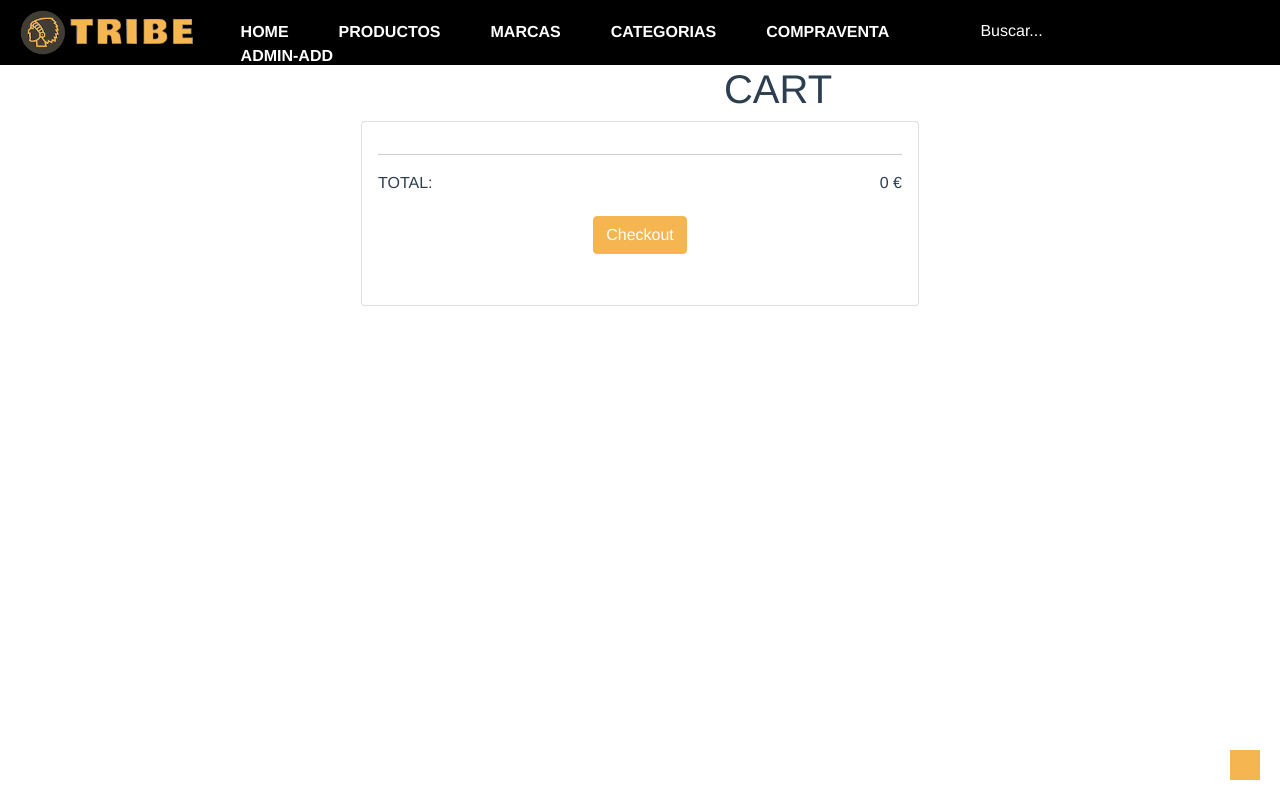
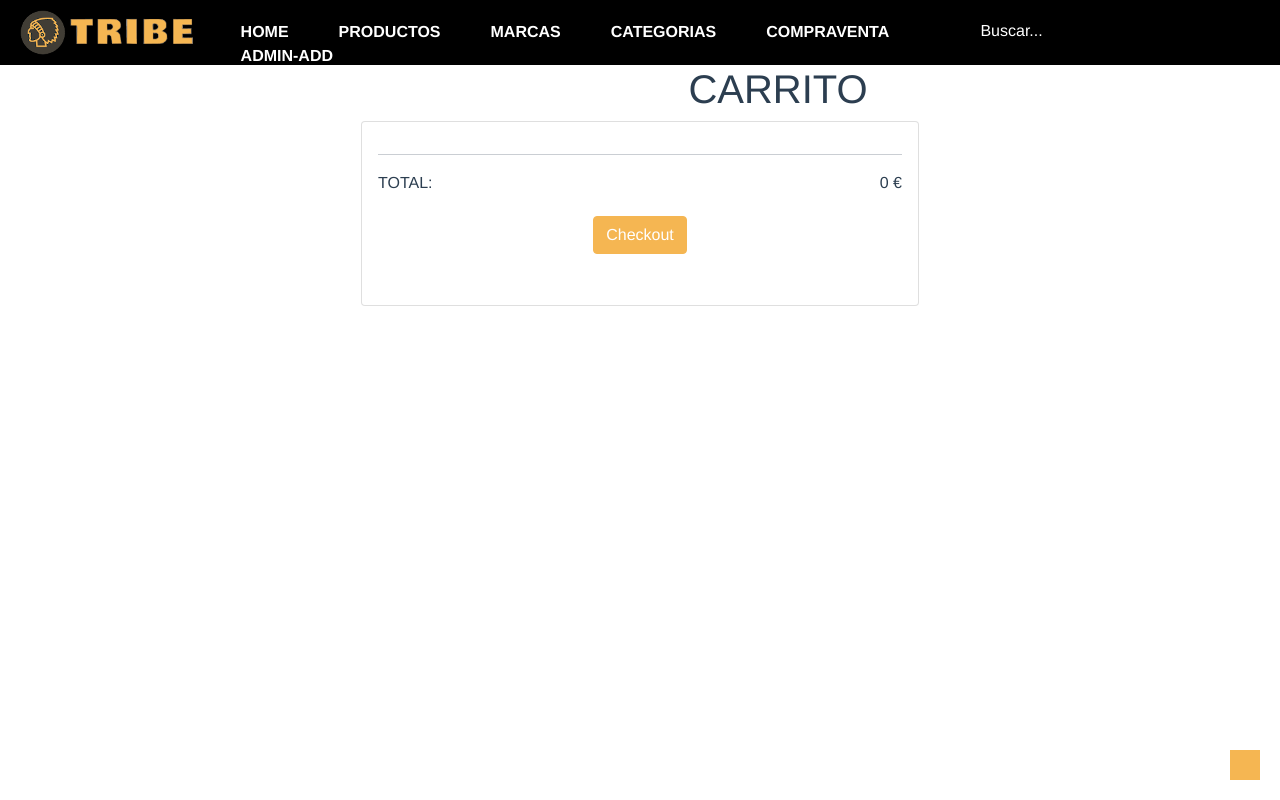
Before and after one commit to DYST0P1A/tribe_front, a Vue app: page /cart in a window 1280 px wide. Built offline with nearby package versions, Linux system fonts and the light colour scheme; some icons are missing.

Commit message:
Update Cart.vue

```diff
--- a/src/views/Cart.vue
+++ b/src/views/Cart.vue
@@ -1,6 +1,6 @@
 <template>
   <b-container class="cart">
-     <h1>CART</h1>
+     <h1>CARRITO</h1>
           <b-card  class="font-weight-bold">
             <div v-for="(item, index) in $store.state.cart" :key="item.id">
               <b-row class="mt-4">
```
